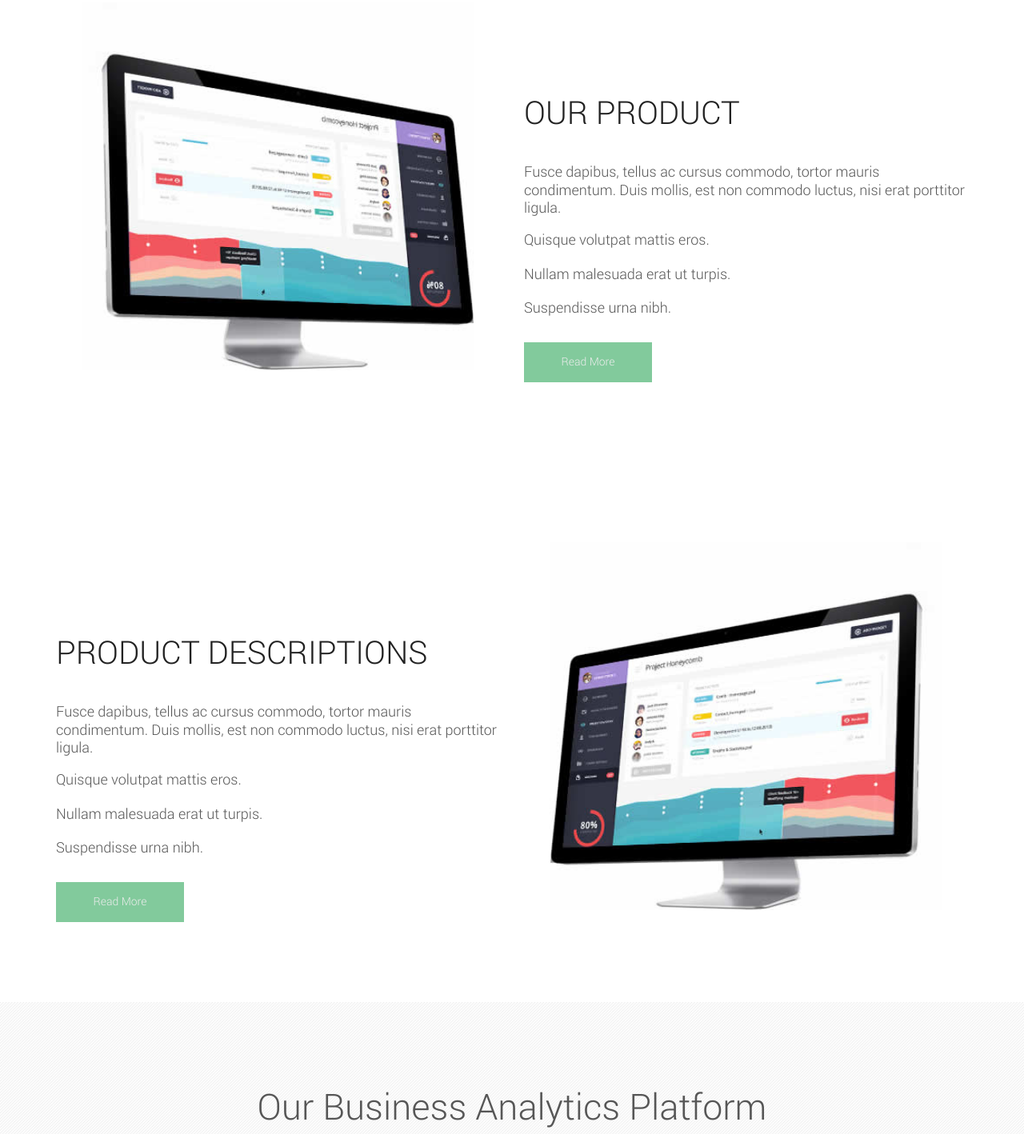
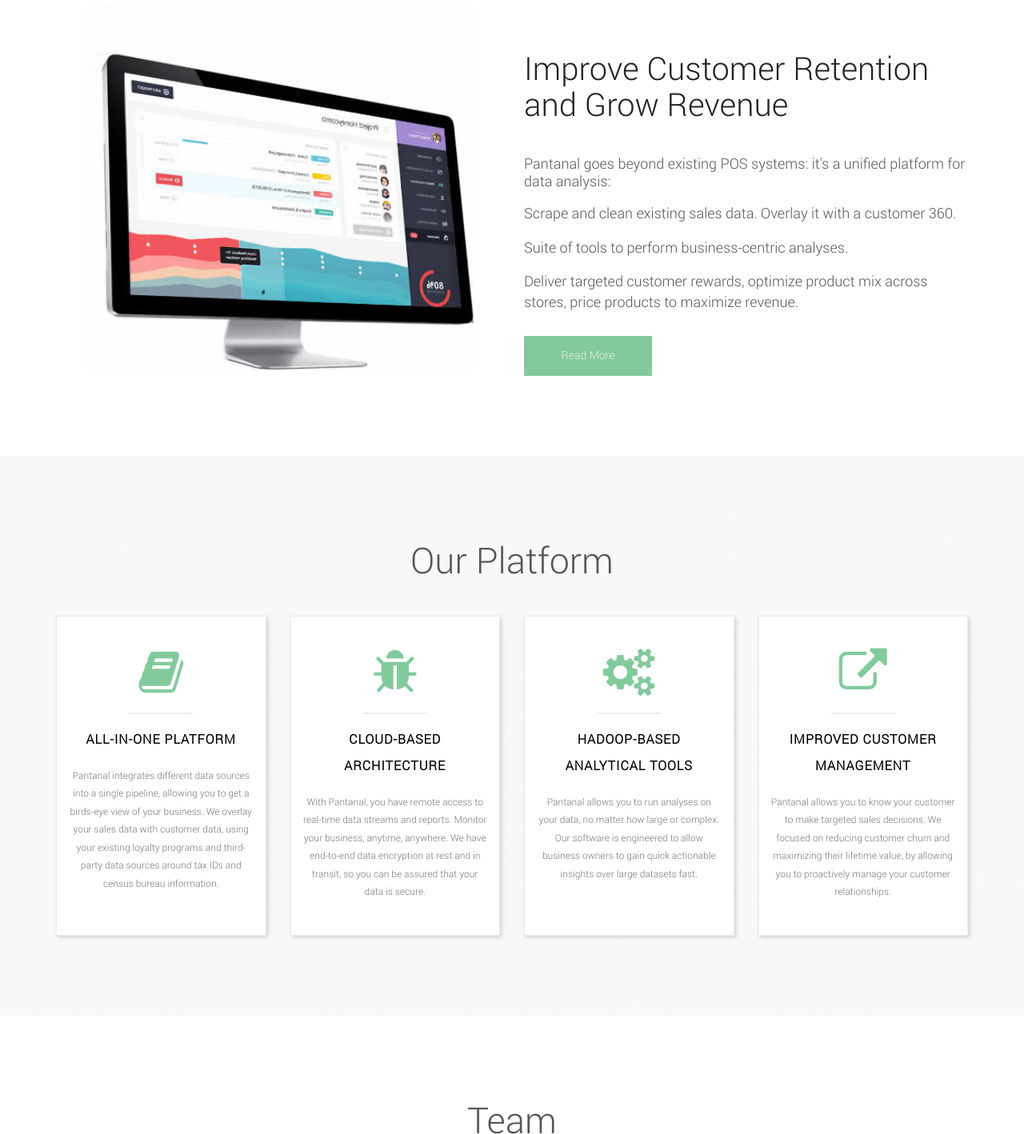
Before and after one commit to sachishah/pantanal, a website: page index.html in a window 1280 px wide. Shown: the part 903-2321 px from the top of the page at 80% size. Drawn offline with Linux system fonts and the light colour scheme.

Commit message:
modifying text

```diff
--- a/assets/css/style.css
+++ b/assets/css/style.css
@@ -671,9 +671,6 @@
 .single_features_left img{
     height:460px;
 }
-.single_features_right {
-    margin-top:10%;
-}
 
 .single_features_right h2 {
 	margin-bottom: 40px;
@@ -1478,6 +1475,7 @@
     transition:.3s ease-in-out;
     -moz-transition:.3s ease-in-out;
     -webkit-transition:.3s ease-in-out;
+    height: 400px;
 }
 .community-edition:hover{
     background:#82ca9c;
--- a/index.html
+++ b/index.html
@@ -85,9 +85,8 @@
                             <div class="col-md-10 col-md-offset-1">
                                 <div class="home-content">
 
-                                    <h1>Bring your Big Data to Life With Pantanal</h1>
-                                    <p>Pantanal transforms your company's sales and customer data into rich visuals for you to collect and organize so you can focus on what matters to you. Stay in the know, spot trends as they happen, and push your business further.</p>
-
+                                    <h1>A POS built for Customer Retention</h1>
+                                    <p>Pantanal offers simplicity for Brazilian businesses. We transform and aggregate your company's sales and customer data so you can focus on generating insights that matter. Stay in the know, spot trends as they happen, and push your business further.</p>
                                     <div class="row">
                                         <div class="col-md-6 col-md-offset-3 col-sm-12 col-xs-12">
                                             <div class="home-contact">
@@ -120,50 +119,18 @@
 
                         <div class="col-sm-6 margin-top-60">
                             <div class="single_features_right ">
-                                <h2>OUR PRODUCT</h2>
-                                <p>Fusce dapibus, tellus ac cursus commodo, tortor mauris condimentum. Duis mollis, est non commodo luctus, nisi erat porttitor ligula.</p>
+                                <h2>Improve Customer Retention and Grow Revenue</h2>
+                                <p>Pantanal goes beyond existing POS systems: it's a unified platform for data analysis:</p>
                                 <ul>
-                                    <li>Quisque volutpat mattis eros.</li>
-                                    <li>Nullam malesuada erat ut turpis.</li>
-                                    <li>Suspendisse urna nibh.</li>
+                                    <li>Scrape and clean existing sales data. Overlay it with a customer 360.</li>
+                                    <li>Suite of tools to perform business-centric analyses.</li>
+                                    <li>Deliver targeted customer rewards, optimize product mix across stores, price products to maximize revenue.</li>
                                 </ul>
                                 <div class="features_buttom">
                                     <a href="" class="btn btn-default">Read More</a>
                                 </div>
                             </div>
                         </div>
-
-                    </div>
-                </div>
-            </div>
-        </section><!--End of Features 2 Section -->
-        <section id="features" class="features sections">
-            <div class="container">
-                <div class="row">
-                    <div class="main_features_content2">
-
-
-
-                        <div class="col-sm-6 margin-top-60">
-                            <div class="single_features_right ">
-                                <h2>PRODUCT DESCRIPTIONS</h2>
-                                <p>Fusce dapibus, tellus ac cursus commodo, tortor mauris condimentum. Duis mollis, est non commodo luctus, nisi erat porttitor ligula.</p>
-                                <ul>
-                                    <li>Quisque volutpat mattis eros.</li>
-                                    <li>Nullam malesuada erat ut turpis.</li>
-                                    <li>Suspendisse urna nibh.</li>
-                                </ul>
-                                <div class="features_buttom">
-                                    <a href="" class="btn btn-default">Read More</a>
-                                </div>
-                            </div>
-                        </div>
-                         <div class="col-sm-6">
-                            <div class="single_features_left text-center">
-                                <img src="assets/images/feature-1.jpg" alt="" />
-                            </div>
-                        </div>
-
                     </div>
                 </div>
             </div>
@@ -173,8 +140,7 @@
         <section id="business" class="portfolio sections">
             <div class="container">
                 <div class="head_title text-center">
-                    <h1>Our Business Analytics Platform</h1>
-					<p>Fusce dapibus, tellus ac cursus commodo, tortor mauris condimentum. Duis mollis, est non commodo luctus, nisi erat porttitor ligula.</p>
+                    <h1>Our Platform</h1>
                 </div>
 
                 <div class="row">
@@ -183,8 +149,8 @@
                             <div class="community-edition">
                                 <i class="fa fa-book"></i>
                                 <div class="separator"></div>
-                                <h4>Community Edition</h4>
-                                <p>Visually explore your data through a free-form drag-and-drop canvas, a broad range of modern data visualizations, and an easy-to-use report authoring experience.</p>
+                                <h4>All-in-One Platform</h4>
+                                <p>Pantanal integrates different data sources into a single pipeline, allowing you to get a birds-eye view of your business. We overlay your sales data with customer data, using your existing loyalty programs and third-party data sources around tax IDs and census bureau information.</p>
                             </div>
                         </div>
 
@@ -192,8 +158,8 @@
                             <div class="community-edition">
                                 <i class="fa fa-bug"></i>
                                 <div class="separator"></div>
-                                <h4>Community Edition</h4>
-                                <p>Visually explore your data through a free-form drag-and-drop canvas, a broad range of modern data visualizations, and an easy-to-use report authoring experience.</p>
+                                <h4>Cloud-Based Architecture</h4>
+                                <p>With Pantanal, you have remote access to real-time data streams and reports. Monitor your business, anytime, anywhere. We have end-to-end data encryption at rest and in transit, so you can be assured that your data is secure.</p>
                             </div>
                         </div>
 
@@ -201,8 +167,8 @@
                             <div class="community-edition">
                                 <i class="fa fa-gears"></i>
                                 <div class="separator"></div>
-                                <h4>Community Edition</h4>
-                                <p>Visually explore your data through a free-form drag-and-drop canvas, a broad range of modern data visualizations, and an easy-to-use report authoring experience.</p>
+                                <h4>Hadoop-based analytical tools</h4>
+                                <p>Pantanal allows you to run analyses on your data, no matter how large or complex. Our software is engineered to allow business owners to gain quick actionable insights over large datasets fast.</p>
                             </div>
                         </div>
 
@@ -210,55 +176,14 @@
                             <div class="community-edition">
                                 <i class="fa fa-external-link"></i>
                                 <div class="separator"></div>
-                                <h4>Community Edition</h4>
-                                <p>Visually explore your data through a free-form drag-and-drop canvas, a broad range of modern data visualizations, and an easy-to-use report authoring experience.</p>
+                                <h4>Improved Customer Management</h4>
+                                <p>Pantanal allows you to know your customer to make targeted sales decisions. We focused on reducing customer churn and maximizing their lifetime value, by allowing you to proactively manage your customer relationships.</p>
                             </div>
                         </div>
 
                     </div>
                 </div>
-
-                <!-- Example row of columns -->
-                <div class="row">
-                    <div class="portfolio-wrapper2 text-center">
-                        <div class="col-md-3 col-sm-6 col-xs-12">
-                            <div class="community-edition">
-                                <i class="fa fa-coffee"></i>
-                                <div class="separator"></div>
-                                <h4>Community Edition</h4>
-                                <p>Visually explore your data through a free-form drag-and-drop canvas, a broad range of modern data visualizations, and an easy-to-use report authoring experience.</p>
-                            </div>
-                        </div>
-
-                        <div class="col-md-3 col-sm-6 col-xs-12">
-                            <div class="community-edition">
-                                <i class="fa fa-tree"></i>
-                                <div class="separator"></div>
-                                <h4>Community Edition</h4>
-                                <p>Visually explore your data through a free-form drag-and-drop canvas, a broad range of modern data visualizations, and an easy-to-use report authoring experience.</p>
-                            </div>
-                        </div>
-
-                        <div class="col-md-3 col-sm-6 col-xs-12">
-                            <div class="community-edition">
-                                <i class="fa fa-paper-plane-o"></i>
-                                <div class="separator"></div>
-                                <h4>Community Edition</h4>
-                                <p>Visually explore your data through a free-form drag-and-drop canvas, a broad range of modern data visualizations, and an easy-to-use report authoring experience.</p>
-                            </div>
-                        </div>
-
-                        <div class="col-md-3 col-sm-6 col-xs-12">
-                            <div class="community-edition">
-                                <i class="fa fa-folder-open"></i>
-                                <div class="separator"></div>
-                                <h4>Community Edition</h4>
-                                <p>Visually explore your data through a free-form drag-and-drop canvas, a broad range of modern data visualizations, and an easy-to-use report authoring experience.</p>
-                            </div>
-                        </div>
-
-                    </div>
-                </div>
+              </div>
             </div> <!-- /container -->
         </section>
 
```
